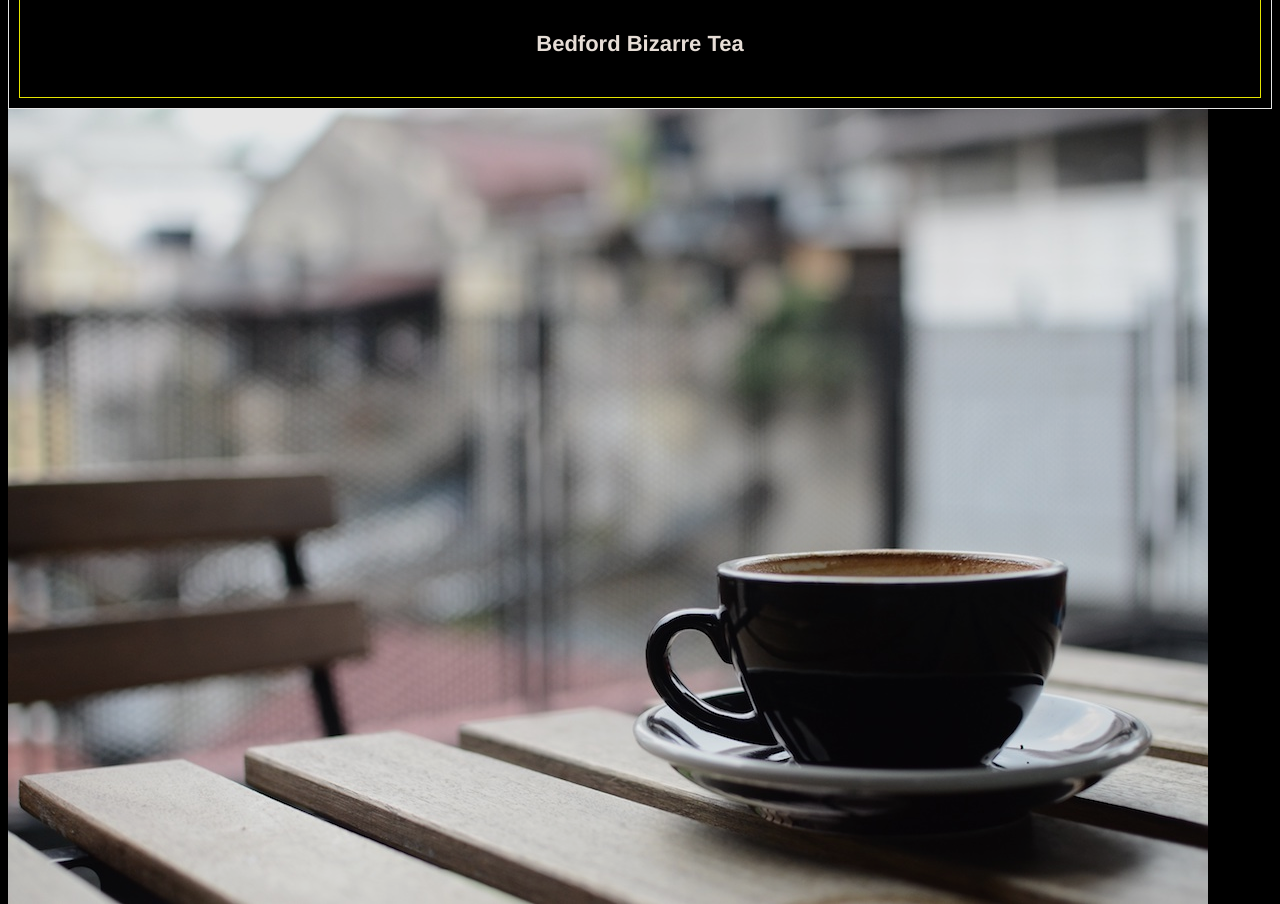
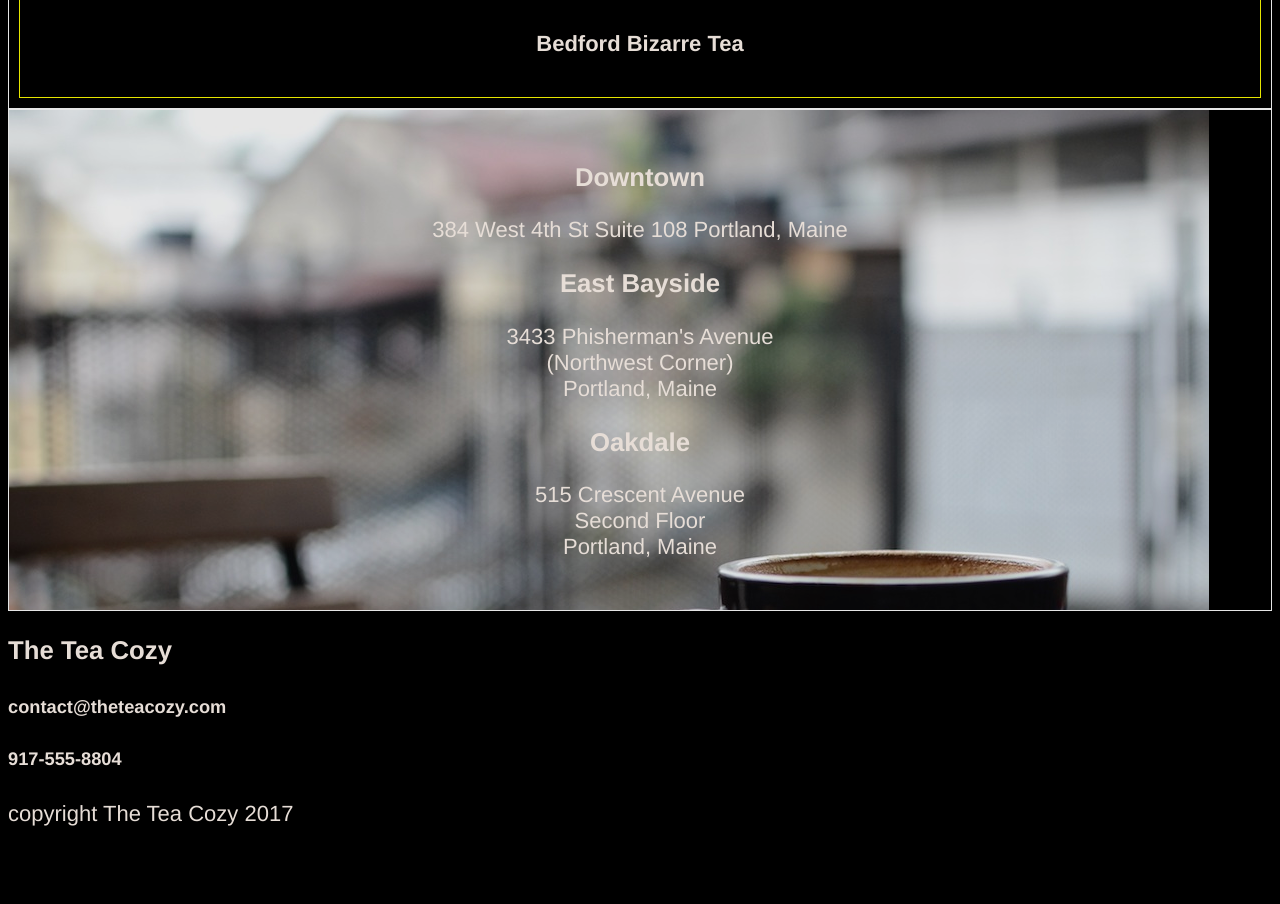
Before and after one commit to brad434/Tea_Cozy_Project, a plain HTML site: page index.html in a window 1280 px wide. Shown: the part 2146-3050 px from the top of the page. After the commit the page ends 2995 px from the top, so only its background shows below. Drawn offline with Linux system fonts and the light colour scheme.

Commit message:
continuing to fix locations section

```diff
--- a/index.html
+++ b/index.html
@@ -59,7 +59,7 @@
     </div>
 
     <div id="locations">
-        <img src="./img-locations-background.jpg" alt="">
+        <!-- <img src="./img-locations-background.jpg" alt=""> -->
         <div class="cardlist">
             <div class="card">
                 <h3>Downtown</h3>
--- a/style.css
+++ b/style.css
@@ -6,6 +6,7 @@ body {
   opacity: 0.9;
 }
 
+/* -------------------- 1st set ---------------------- */
 .first-set {
   margin: 0;
   padding: 0;
@@ -30,6 +31,8 @@ body {
   color: #ffffff;
 }
 
+/* ------------------- 2nd Set -------------------- */
+
 #second-set {
   display: flex;
   justify-content: center;
@@ -48,6 +51,8 @@ body {
   width: 100%;
   text-align: center;
 }
+
+/* ------------------ 3 set --------------------- */
 
 #third-set {
   display: flex;
@@ -88,3 +93,19 @@ body {
   height: auto;
   margin: 5px; /* add spacing around the images*/
 }
+
+/* ------------------ Location Section ------------------ */
+
+#locations {
+  display: flex;
+  justify-content: center;
+  align-items: center;
+  text-align: center;
+  /* flex-direction: column; */
+  /* width: 1500px; */
+  border: 1px solid white;
+  height: 500px;
+  background-image: url(./img-locations-background.jpg);
+  background-size: auto;
+  background-repeat: no-repeat;
+}
```
